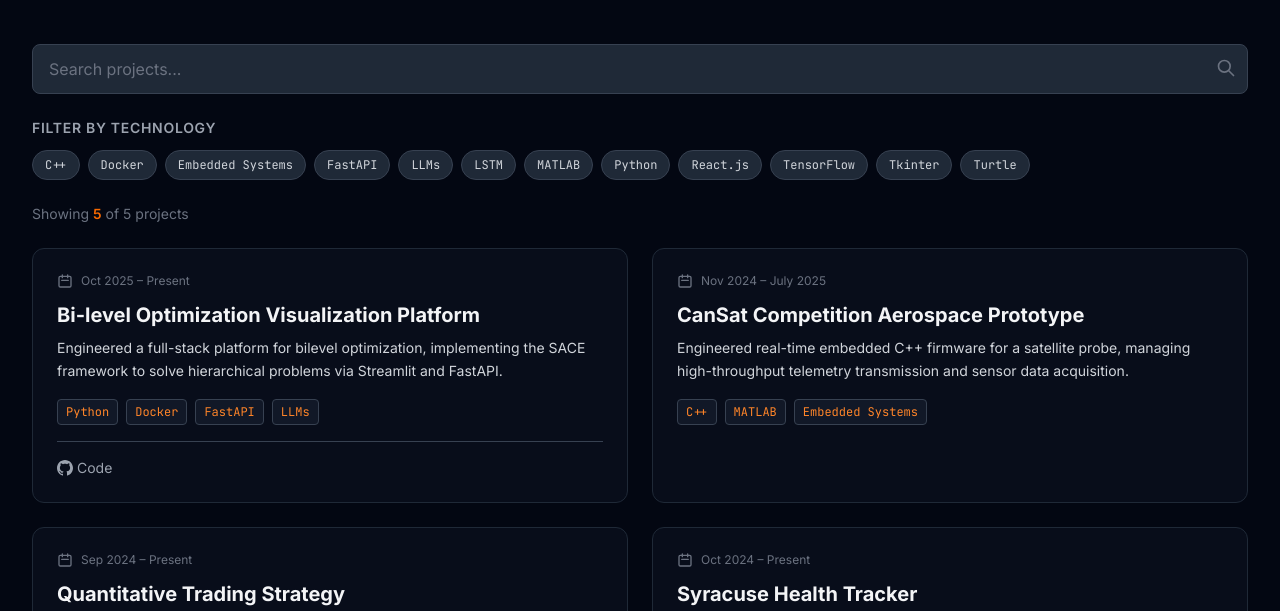
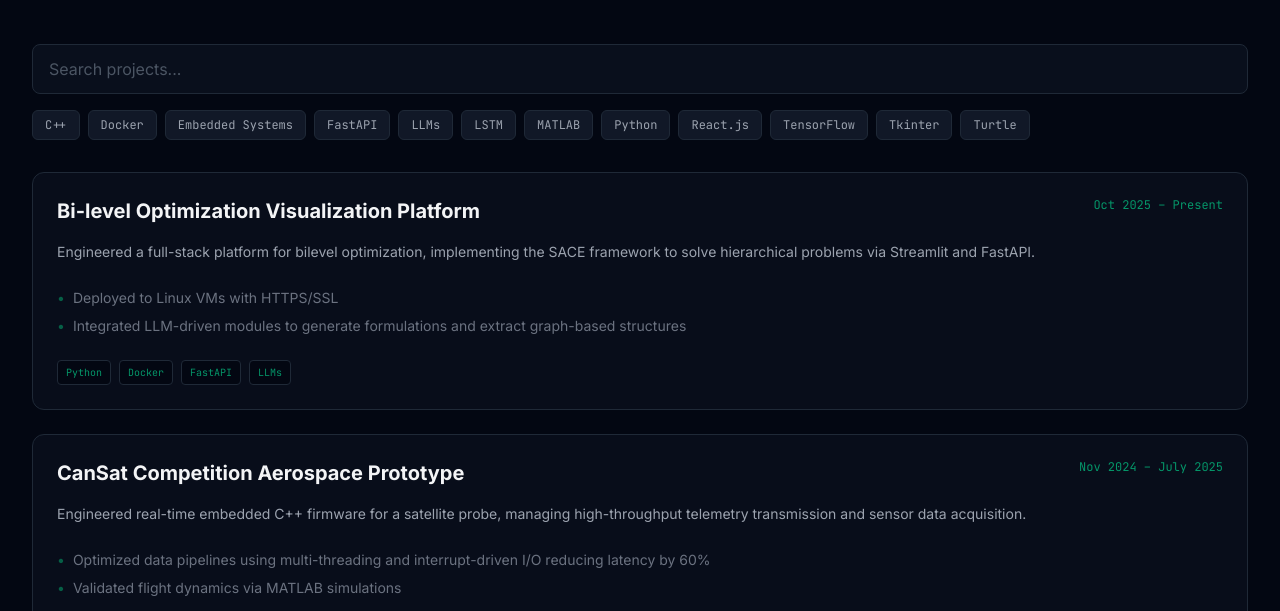
Before and after one commit to adiloryspayev/adiloryspayev.github.io, an Astro site: page /projects in a window 1280 px wide. Shown: the part 189-800 px from the top of the page. Built offline with nearby package versions, Linux system fonts and the light colour scheme; Astro itself is replaced by a stand-in of ours.

Commit message:
Update FilterableTags.jsx

```diff
--- a/src/components/FilterableTags.jsx
+++ b/src/components/FilterableTags.jsx
@@ -4,27 +4,18 @@ const FilterableTags = ({ items, type = 'projects' }) => {
   const [selectedTags, setSelectedTags] = useState(new Set());
   const [searchQuery, setSearchQuery] = useState('');
 
-  // Extract all unique tags from items
   const allTags = useMemo(() => {
     const tags = new Set();
-    items.forEach(item => {
-      item.tags?.forEach(tag => tags.add(tag));
-    });
+    items.forEach(item => item.tags?.forEach(tag => tags.add(tag)));
     return Array.from(tags).sort();
   }, [items]);
 
-  // Filter items based on selected tags and search query
   const filteredItems = useMemo(() => {
     return items.filter(item => {
-      // Filter by tags
-      const matchesTags = selectedTags.size === 0 ||
-        item.tags?.some(tag => selectedTags.has(tag));
-
-      // Filter by search query
+      const matchesTags = selectedTags.size === 0 || item.tags?.some(tag => selectedTags.has(tag));
       const matchesSearch = !searchQuery ||
         item.title.toLowerCase().includes(searchQuery.toLowerCase()) ||
         item.description?.toLowerCase().includes(searchQuery.toLowerCase());
-
       return matchesTags && matchesSearch;
     });
   }, [items, selectedTags, searchQuery]);
@@ -32,55 +23,24 @@ const FilterableTags = ({ items, type = 'projects' }) => {
   const toggleTag = (tag) => {
     setSelectedTags(prev => {
       const newSet = new Set(prev);
-      if (newSet.has(tag)) {
-        newSet.delete(tag);
-      } else {
-        newSet.add(tag);
-      }
+      if (newSet.has(tag)) newSet.delete(tag);
+      else newSet.add(tag);
       return newSet;
     });
   };
 
-  const clearFilters = () => {
-    setSelectedTags(new Set());
-    setSearchQuery('');
-  };
-
   return (
-    <div className="space-y-6">
-      {/* Search Bar */}
+    <div className="space-y-8">
+      {/* Search & Filters */}
+      <div className="space-y-4">
         <div className="relative">
           <input
             type="text"
             placeholder={`Search ${type}...`}
             value={searchQuery}
             onChange={(e) => setSearchQuery(e.target.value)}
-          className="w-full px-4 py-3 bg-gray-800 border border-gray-700 rounded-lg text-gray-100 placeholder-gray-500 focus:outline-none focus:ring-2 focus:ring-su-orange focus:border-transparent"
+            className="w-full px-4 py-3 bg-gray-900/50 border border-gray-800 rounded-lg text-gray-200 placeholder-gray-600 focus:outline-none focus:ring-2 focus:ring-emerald-500/50 focus:border-emerald-500/50 transition-all"
           />
-        <svg
-          className="absolute right-3 top-3.5 w-5 h-5 text-gray-500"
-          fill="none"
-          stroke="currentColor"
-          viewBox="0 0 24 24"
-        >
-          <path strokeLinecap="round" strokeLinejoin="round" strokeWidth="2" d="M21 21l-6-6m2-5a7 7 0 11-14 0 7 7 0 0114 0z"/>
-        </svg>
-      </div>
-
-      {/* Tags Filter */}
-      <div className="space-y-3">
-        <div className="flex items-center justify-between">
-          <h3 className="text-sm font-semibold text-gray-400 uppercase tracking-wider">
-            Filter by Technology
-          </h3>
-          {(selectedTags.size > 0 || searchQuery) && (
-            <button
-              onClick={clearFilters}
-              className="text-xs text-su-orange hover:text-su-orange-light transition-colors"
-            >
-              Clear All
-            </button>
-          )}
         </div>
 
         <div className="flex flex-wrap gap-2">
@@ -88,130 +48,55 @@ const FilterableTags = ({ items, type = 'projects' }) => {
             <button
               key={tag}
               onClick={() => toggleTag(tag)}
-              className={`px-3 py-1.5 rounded-full text-xs font-mono transition-all duration-200 ${
+              className={`px-3 py-1.5 rounded-md text-xs font-mono transition-all duration-200 border ${
                 selectedTags.has(tag)
-                  ? 'bg-su-orange text-white border border-su-orange shadow-lg shadow-su-orange/20'
-                  : 'bg-gray-800 text-gray-300 border border-gray-700 hover:border-su-orange'
+                  ? 'bg-emerald-500/10 text-emerald-400 border-emerald-500/50 shadow-[0_0_10px_rgba(16,185,129,0.1)]'
+                  : 'bg-gray-900 text-gray-400 border-gray-800 hover:border-gray-700 hover:text-gray-300'
               }`}
             >
               {tag}
             </button>
           ))}
+          {selectedTags.size > 0 && (
+            <button onClick={() => setSelectedTags(new Set())} className="px-3 py-1.5 text-xs text-gray-500 hover:text-emerald-400 transition-colors">
+              Clear
+            </button>
+          )}
         </div>
       </div>
 
-      {/* Results Counter */}
-      <div className="flex items-center justify-between text-sm text-gray-500">
-        <span>
-          Showing <span className="text-su-orange font-semibold">{filteredItems.length}</span> of {items.length} {type}
-        </span>
-        {selectedTags.size > 0 && (
-          <span className="text-xs">
-            {selectedTags.size} filter{selectedTags.size !== 1 ? 's' : ''} active
-          </span>
-        )}
+      {/* Results Grid */}
+      <div className="grid grid-cols-1 gap-6">
+        {filteredItems.map((item, index) => (
+          <div key={index} className="bg-gray-900/40 border border-gray-800 rounded-xl p-6 hover:border-emerald-500/30 hover:bg-gray-900/60 transition-all duration-300 group">
+            <div className="flex justify-between items-start mb-4">
+              <h3 className="text-xl font-bold text-gray-100 group-hover:text-emerald-400 transition-colors">
+                {item.url !== '#' ? <a href={item.url} target="_blank" rel="noreferrer">{item.title}</a> : item.title}
+              </h3>
+              <span className="text-xs font-mono text-emerald-600">{item.date}</span>
             </div>
 
-      {/* Filtered Items Grid */}
-      <div className="grid grid-cols-1 md:grid-cols-2 gap-6 mt-8">
-        {filteredItems.length > 0 ? (
-          filteredItems.map((item, index) => (
-            <div
-              key={item.id || index}
-              className="card animate-fade-in"
-              style={{ animationDelay: `${index * 0.1}s` }}
-            >
-              {/* Date/Duration */}
-              {item.date && (
-                <div className="flex items-center gap-2 text-xs text-gray-500 mb-3">
-                  <svg className="w-4 h-4" fill="none" stroke="currentColor" viewBox="0 0 24 24">
-                    <path strokeLinecap="round" strokeLinejoin="round" strokeWidth="2" d="M8 7V3m8 4V3m-9 8h10M5 21h14a2 2 0 002-2V7a2 2 0 00-2-2H5a2 2 0 00-2 2v12a2 2 0 002 2z"/>
-                  </svg>
-                  <span>{item.date}</span>
-                </div>
+            <p className="text-gray-400 mb-6 text-sm leading-relaxed">{item.description}</p>
+
+            {item.highlights && (
+              <ul className="mb-6 space-y-2">
+                {item.highlights.map((h, i) => (
+                  <li key={i} className="text-sm text-gray-500 flex gap-2">
+                    <span className="text-emerald-800">•</span> {h}
+                  </li>
+                ))}
+              </ul>
             )}
 
-              {/* Title */}
-              <h3 className="text-xl font-bold text-gray-100 mb-2">
-                {item.url ? (
-                  <a href={item.url} className="hover:text-su-orange transition-colors">
-                    {item.title}
-                  </a>
-                ) : (
-                  item.title
-                )}
-              </h3>
-
-              {/* Subtitle/Organization */}
-              {item.organization && (
-                <p className="text-sm text-gray-400 mb-3">{item.organization}</p>
-              )}
-
-              {/* Description */}
-              <p className="text-gray-300 text-sm leading-relaxed mb-4">
-                {item.description}
-              </p>
-
-              {/* Tags */}
-              {item.tags && item.tags.length > 0 && (
-                <div className="flex flex-wrap gap-2 mt-4">
-                  {item.tags.map(tag => (
-                    <span
-                      key={tag}
-                      className="px-2 py-1 bg-gray-900 text-su-orange-light text-xs font-mono rounded border border-gray-700"
-                    >
+            <div className="flex flex-wrap gap-2">
+              {item.tags?.map(tag => (
+                <span key={tag} className="px-2 py-1 bg-gray-950 border border-gray-800 rounded text-[10px] font-mono text-emerald-600">
                   {tag}
                 </span>
               ))}
             </div>
-              )}
-
-              {/* Links/Actions */}
-              {item.links && (
-                <div className="flex gap-3 mt-4 pt-4 border-t border-gray-700">
-                  {item.links.github && (
-                    <a
-                      href={item.links.github}
-                      target="_blank"
-                      rel="noopener noreferrer"
-                      className="text-sm text-gray-400 hover:text-su-orange transition-colors flex items-center gap-1"
-                    >
-                      <svg className="w-4 h-4" fill="currentColor" viewBox="0 0 24 24">
-                        <path d="M12 0c-6.626 0-12 5.373-12 12 0 5.302 3.438 9.8 8.207 11.387.599.111.793-.261.793-.577v-2.234c-3.338.726-4.033-1.416-4.033-1.416-.546-1.387-1.333-1.756-1.333-1.756-1.089-.745.083-.729.083-.729 1.205.084 1.839 1.237 1.839 1.237 1.07 1.834 2.807 1.304 3.492.997.107-.775.418-1.305.762-1.604-2.665-.305-5.467-1.334-5.467-5.931 0-1.311.469-2.381 1.236-3.221-.124-.303-.535-1.524.117-3.176 0 0 1.008-.322 3.301 1.23.957-.266 1.983-.399 3.003-.404 1.02.005 2.047.138 3.006.404 2.291-1.552 3.297-1.23 3.297-1.23.653 1.653.242 2.874.118 3.176.77.84 1.235 1.911 1.235 3.221 0 4.609-2.807 5.624-5.479 5.921.43.372.823 1.102.823 2.222v3.293c0 .319.192.694.801.576 4.765-1.589 8.199-6.086 8.199-11.386 0-6.627-5.373-12-12-12z"/>
-                      </svg>
-                      Code
-                    </a>
-                  )}
-                  {item.links.live && (
-                    <a
-                      href={item.links.live}
-                      target="_blank"
-                      rel="noopener noreferrer"
-                      className="text-sm text-gray-400 hover:text-su-orange transition-colors flex items-center gap-1"
-                    >
-                      <svg className="w-4 h-4" fill="none" stroke="currentColor" viewBox="0 0 24 24">
-                        <path strokeLinecap="round" strokeLinejoin="round" strokeWidth="2" d="M10 6H6a2 2 0 00-2 2v10a2 2 0 002 2h10a2 2 0 002-2v-4M14 4h6m0 0v6m0-6L10 14"/>
-                      </svg>
-                      Live Demo
-                    </a>
-                  )}
           </div>
-              )}
-            </div>
-          ))
-        ) : (
-          <div className="col-span-full text-center py-12">
-            <p className="text-gray-500 text-lg">
-              No {type} found matching your filters.
-            </p>
-            <button
-              onClick={clearFilters}
-              className="mt-4 px-6 py-2 bg-su-orange hover:bg-su-orange-dark text-white rounded-lg transition-colors"
-            >
-              Clear Filters
-            </button>
-          </div>
-        )}
+        ))}
       </div>
     </div>
   );
```
Lines whose indentation alone changed are shown as unchanged.
